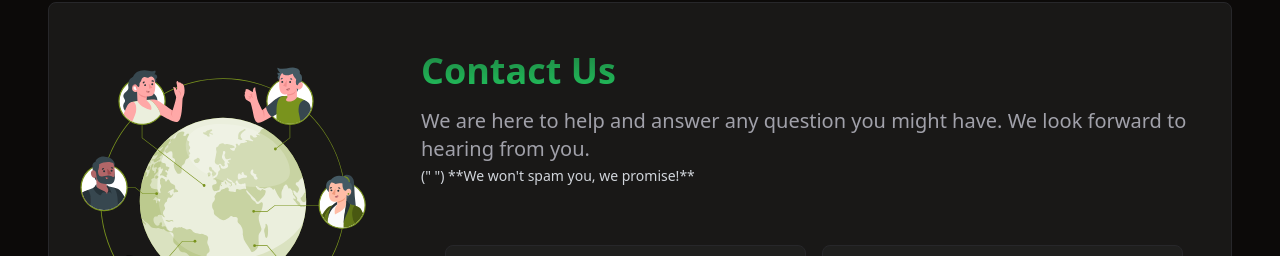
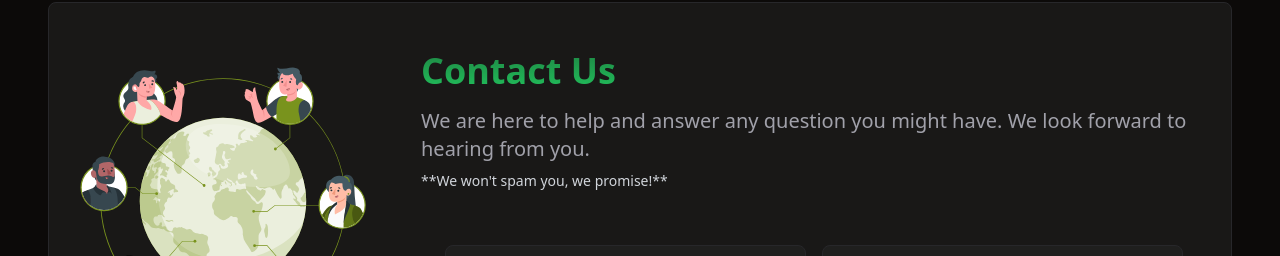
Before and after one commit to KamoEllen/ScriptApp, a React (Vite) app: page / in a window 1280 px wide. Shown: the part 5333-5589 px from the top of the page. Built offline with nearby package versions, Linux system fonts and the light colour scheme.

Commit message:
Update About.tsx

```diff
--- a/src/components/About.tsx
+++ b/src/components/About.tsx
@@ -26,9 +26,9 @@
               <p className="text-xl text-muted-foreground mt-4">
                 We are here to help and answer any question you might have. We look forward to hearing from you.
               </p>
-              <span className="text-sm text-gray-300 mt-2">
-                (" ") **We won't spam you, we promise!**
-              </span>
+              <p className="text-sm items-center text-gray-300 mt-2">
+                **We won't spam you, we promise!**
+              </p>
             </div>
 
             <div className="flex flex-col gap-4">
```
